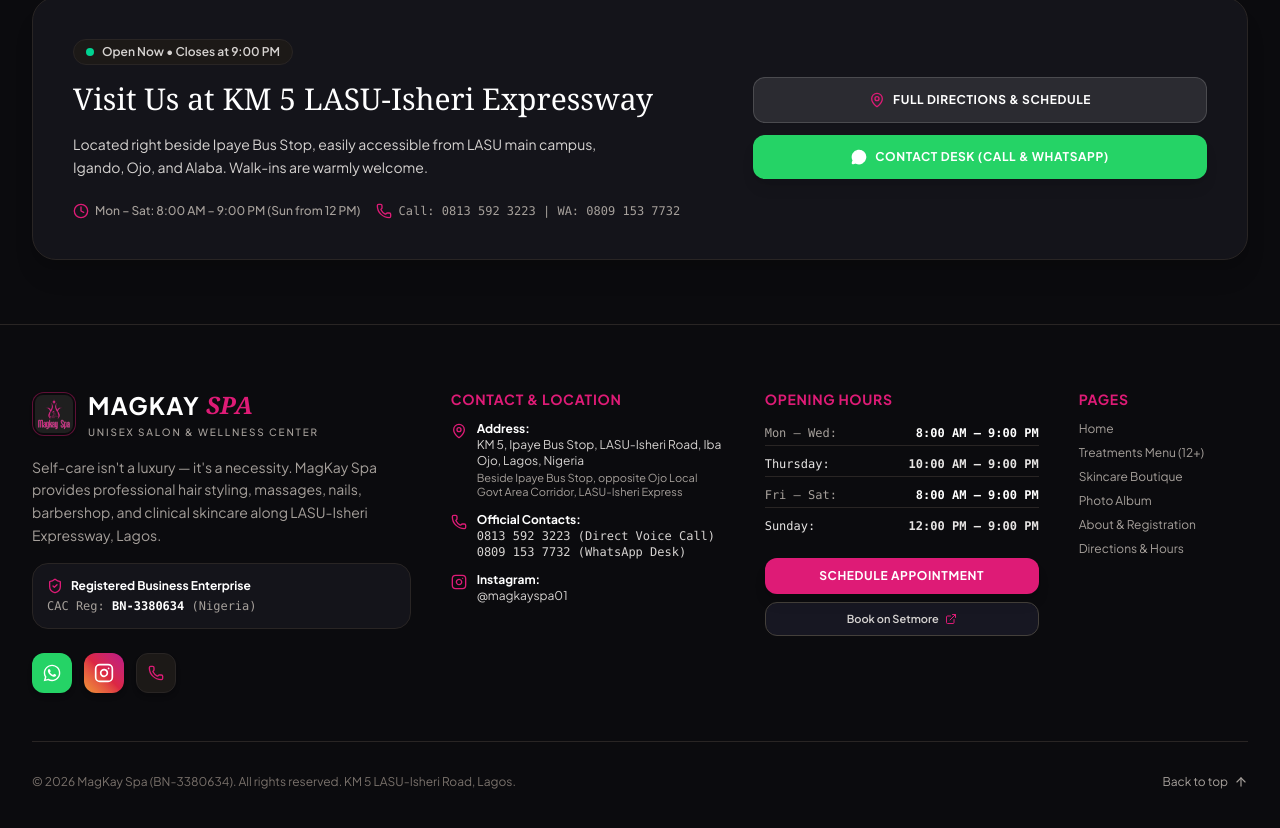
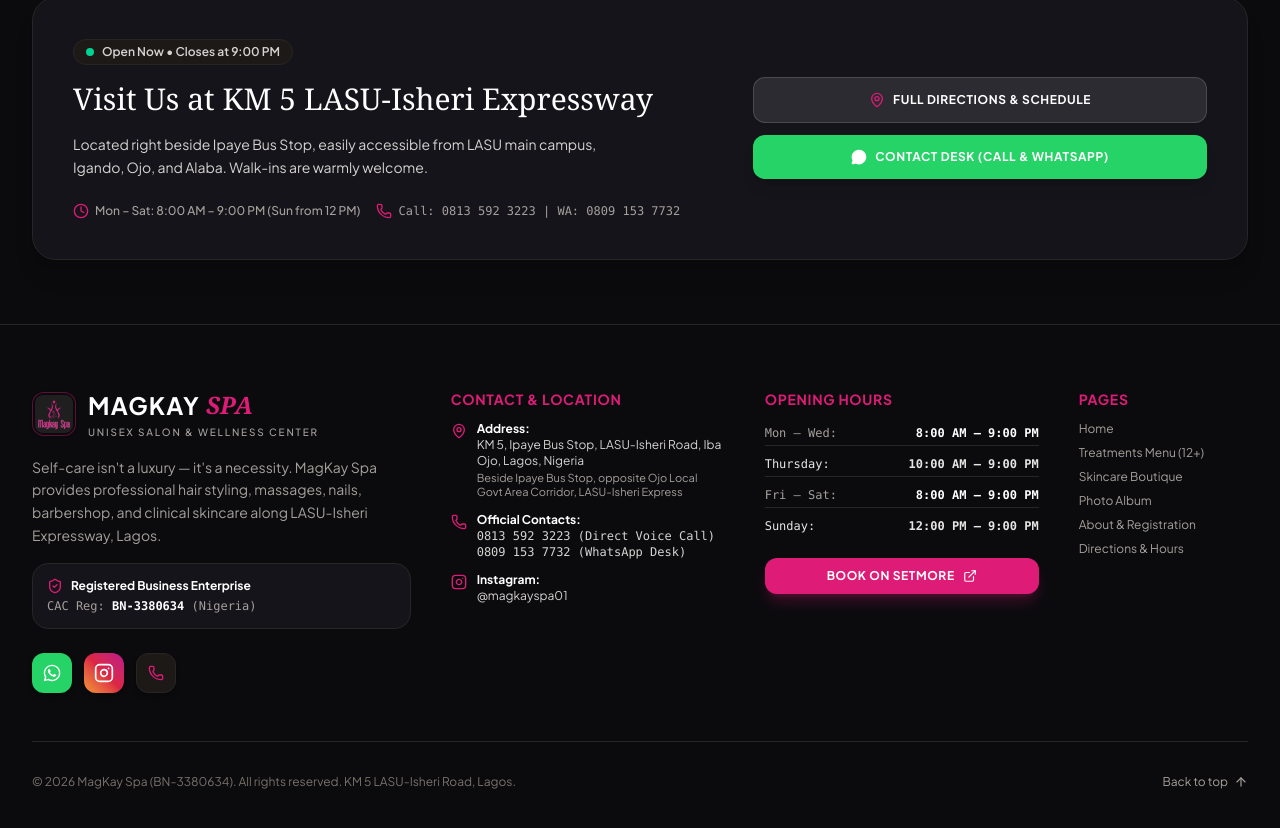
Before and after one commit to Prosper099/magkay-spa, a React (Vite) app: page / in a window 1280 px wide. Shown: the part 1752-2580 px from the top of the page. Built offline with nearby package versions, Linux system fonts and the light colour scheme.

Commit message:
feat(footer): update booking button UI and link
Replace the internal schedule button with a styled Setmore link, adding interactive hover effects and consistent branding.

```diff
--- a/src/components/Footer.tsx
+++ b/src/components/Footer.tsx
@@ -159,21 +159,16 @@
               </div>
             </div>
 
-            <div className="pt-2 space-y-2">
-              <button
-                onClick={onOpenBooking}
-                className="w-full py-2.5 bg-[#DE1B76] hover:bg-[#c41566] rounded-xl text-xs font-bold uppercase tracking-wider text-white transition-colors cursor-pointer shadow-lg"
-              >
-                Schedule Appointment
-              </button>
+            <div className="pt-2">
               <a
+                id="footer-setmore-booking-btn"
                 href={SPA_INFO.bookingUrl}
                 target="_blank"
                 rel="noopener noreferrer"
-                className="w-full py-2 px-3 bg-[#171722] hover:bg-[#20202E] border border-stone-700 hover:border-[#DE1B76] rounded-xl text-[11px] font-semibold text-stone-300 hover:text-white flex items-center justify-center gap-1.5 transition-colors cursor-pointer"
+                className="w-full py-2.5 px-4 bg-[#DE1B76] hover:bg-[#c41566] active:scale-95 text-white rounded-xl text-xs font-bold uppercase tracking-wider flex items-center justify-center gap-2 shadow-lg shadow-[#DE1B76]/25 hover:scale-105 transition-all duration-300 cursor-pointer group"
               >
                 <span>Book on Setmore</span>
-                <ExternalLink className="w-3 h-3 text-[#DE1B76]" />
+                <ExternalLink className="w-3.5 h-3.5 transition-transform group-hover:translate-x-0.5 group-hover:-translate-y-0.5" />
               </a>
             </div>
           </div>
```
